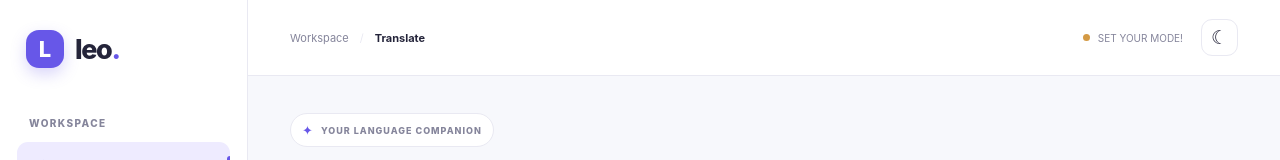
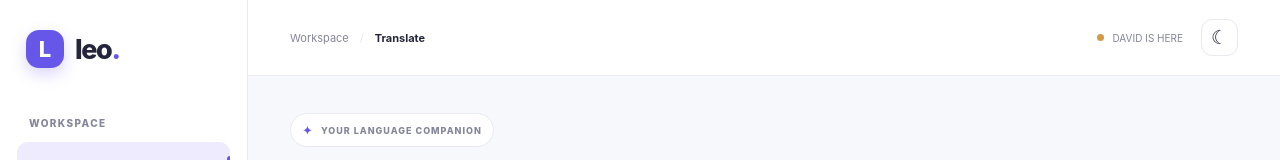
Before and after one commit to arinzeprogress01-gif/LEO_F, a React (Vite) app: page / in a window 1280 px wide. Shown: the top 160 px of the page. Built offline with nearby package versions, Linux system fonts and the light colour scheme; no server answers.

Commit message:
change name for class

```diff
--- a/src/App.jsx
+++ b/src/App.jsx
@@ -373,7 +373,7 @@ async function handleTranslate() {
           <div className="topbar-actions">
             <span className="service-status">
               <span className="status-dot" />
-              SET YOUR MODE!
+              DAVID IS HERE
             </span>
 
             <button
```
